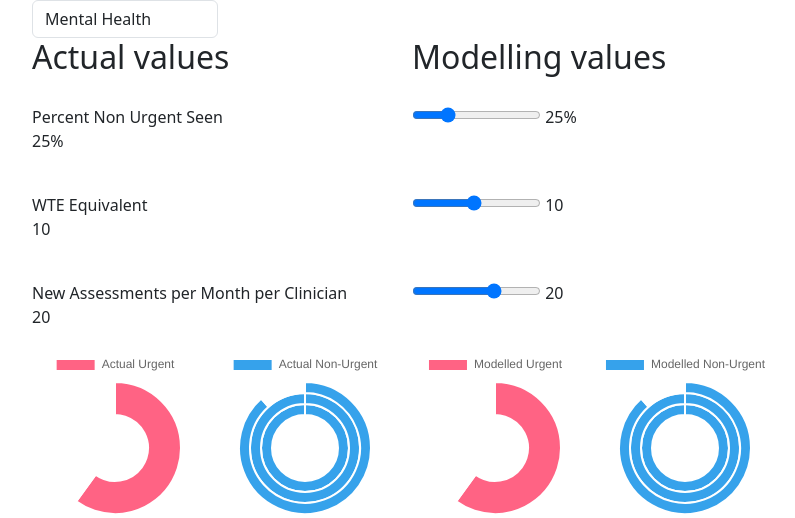
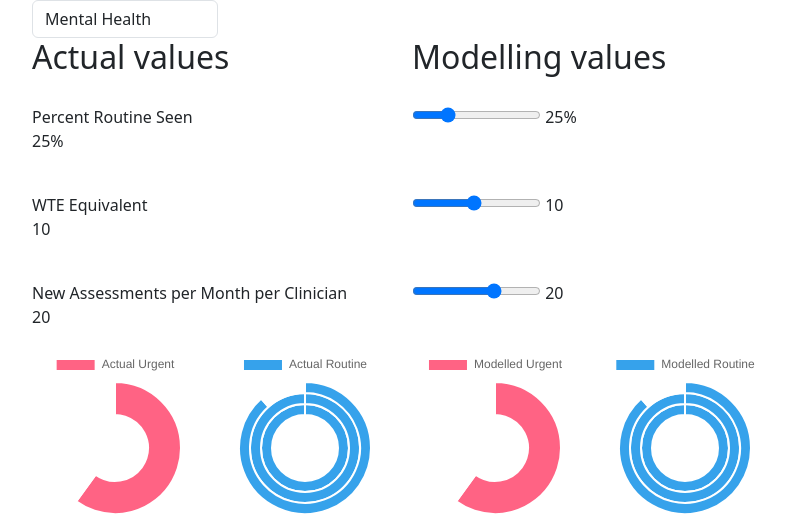
Before and after one commit to stefpiatek/mental-health-wait-times, a Django app: page / in a window 1280 px wide. Shown: the part 142-660 px from the top of the page, without its empty margins (50-845 px from the left). Run offline with Django 4.2, Linux system fonts and the light colour scheme; some libraries are stand-ins or nearby versions.

Commit message:
Use routine instead of non-urgent

```diff
--- a/dashboard/templates/dashboard/dashboard.html
+++ b/dashboard/templates/dashboard/dashboard.html
@@ -37,7 +37,7 @@
   <div class="row">
     <div class="col-md-4">
       <div class="slider-container">
-        <label for="urgentRatio">Percent Non Urgent Seen</label>
+        <label for="urgentRatio">Percent Routine Seen</label>
         <span class="d-block">25%</span>
       </div>
     </div>
@@ -82,13 +82,13 @@
       <canvas id="actualUrgentChart"></canvas>
     </div>
     <div class="col-md-2">
-      <canvas id="actualNonUrgentChart"></canvas>
+      <canvas id="actualRoutineChart"></canvas>
     </div>
     <div class="col-md-2">
       <canvas id="modelledUrgentChart"></canvas>
     </div>
     <div class="col-md-2">
-      <canvas id="modelledNonUrgentChart"></canvas>
+      <canvas id="modelledRoutineChart"></canvas>
     </div>
   </div>
 </div>
@@ -100,7 +100,7 @@
 <script>
 
     const avgActualUrgent = {{ avg_actual_urgent }};
-    const avgActualNonUrgent = {{ avg_actual_non_urgent }};
+    const avgActualRoutine = {{ avg_actual_routine }};
 
     const urgentRatio = document.getElementById('urgentRatio').value;
     const staffCount = document.getElementById('staffCount').value;
@@ -109,11 +109,11 @@
     const modelUrgent = (value, urgentRatio, staffCount, assessmentsPerMonth) => {
         return value * (urgentRatio / 25) * (10 / staffCount) * (20 / assessmentsPerMonth)
     }
-    const modelNonUrgent = (value, urgentRatio, staffCount, assessmentsPerMonth) => {
+    const modelRoutine = (value, urgentRatio, staffCount, assessmentsPerMonth) => {
         return value * ((100 - urgentRatio) / 25) * (10 / staffCount) * (20 / assessmentsPerMonth)
     }
     const actualUrgent = modelUrgent(avgActualUrgent, urgentRatio, staffCount, assessmentsPerMonth);
-    const actualNonUrgent = modelNonUrgent(avgActualNonUrgent, urgentRatio, staffCount, assessmentsPerMonth);
+    const actualRoutine = modelRoutine(avgActualRoutine, urgentRatio, staffCount, assessmentsPerMonth);
 
     const generateDatasets = (waitInDays, name, colour) => {
         const totalWeeks = 52
@@ -168,9 +168,9 @@
     }
 
     const actualUrgentChart = createChart("actualUrgentChart", actualUrgent, "Actual Urgent", '#ff6384')
-    const actualNonUrgentChart = createChart("actualNonUrgentChart", actualNonUrgent, "Actual Non-Urgent", '#36a2eb')
+    const actualRoutineChart = createChart("actualRoutineChart", actualRoutine, "Actual Routine", '#36a2eb')
     const modelledUrgentChart = createChart("modelledUrgentChart", actualUrgent, "Modelled Urgent", '#ff6384')
-    const modelledNonUrgentChart = createChart("modelledNonUrgentChart", actualNonUrgent, "Modelled Non-Urgent", '#36a2eb')
+    const modelledRoutineChart = createChart("modelledRoutineChart", actualRoutine, "Modelled Routine", '#36a2eb')
 
     const updateChart = () => {
         const urgentRatio = document.getElementById('urgentRatio').value;
@@ -183,15 +183,15 @@
 
         // Recalculate the modelled values
         const modelledUrgent = modelUrgent(avgActualUrgent, urgentRatio, staffCount, assessmentsPerMonth);
-        const modelledNonUrgent = modelNonUrgent(avgActualNonUrgent, urgentRatio, staffCount, assessmentsPerMonth);
+        const modelledRoutine = modelRoutine(avgActualRoutine, urgentRatio, staffCount, assessmentsPerMonth);
 
         // Update the chart data
         modelledUrgentChart.data.datasets = generateDatasets(modelledUrgent, "Modelled Urgent", '#ff6384')
-        modelledNonUrgentChart.data.datasets = generateDatasets(modelledNonUrgent, "Modelled Non-Urgent", '#36a2eb')
+        modelledRoutineChart.data.datasets = generateDatasets(modelledRoutine, "Modelled Routine", '#36a2eb')
 
         // Update the chart data if needed
         modelledUrgentChart.update();
-        modelledNonUrgentChart.update();
+        modelledRoutineChart.update();
     };
 </script>
 </body>
--- a/dashboard/views.py
+++ b/dashboard/views.py
@@ -5,16 +5,16 @@ def dashboard_view(request):
     # Example hardcoded data for actual wait times
     actual_wait_times = {
         'urgent': [120, 450, 222, 160, 140],
-        'non_urgent': [300, 600, 400, 200, 250]
+        'routine': [300, 600, 400, 200, 250]
     }
 
 
     # Calculate average wait times
     avg_actual_urgent = sum(actual_wait_times['urgent']) / len(actual_wait_times['urgent'])
-    avg_actual_non_urgent = sum(actual_wait_times['non_urgent']) / len(actual_wait_times['non_urgent'])
+    avg_actual_routine = sum(actual_wait_times['routine']) / len(actual_wait_times['routine'])
 
     context = {
         'avg_actual_urgent': avg_actual_urgent,
-        'avg_actual_non_urgent': avg_actual_non_urgent,
+        'avg_actual_routine': avg_actual_routine,
     }
     return render(request, 'dashboard/dashboard.html', context)
```
